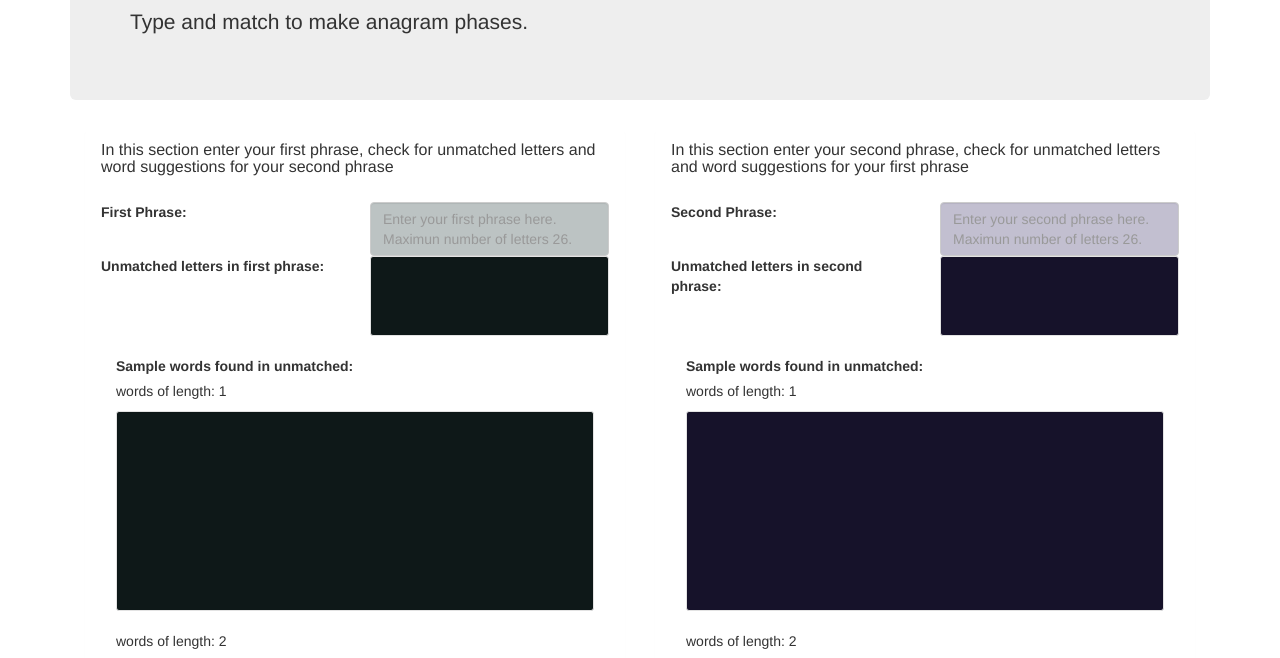
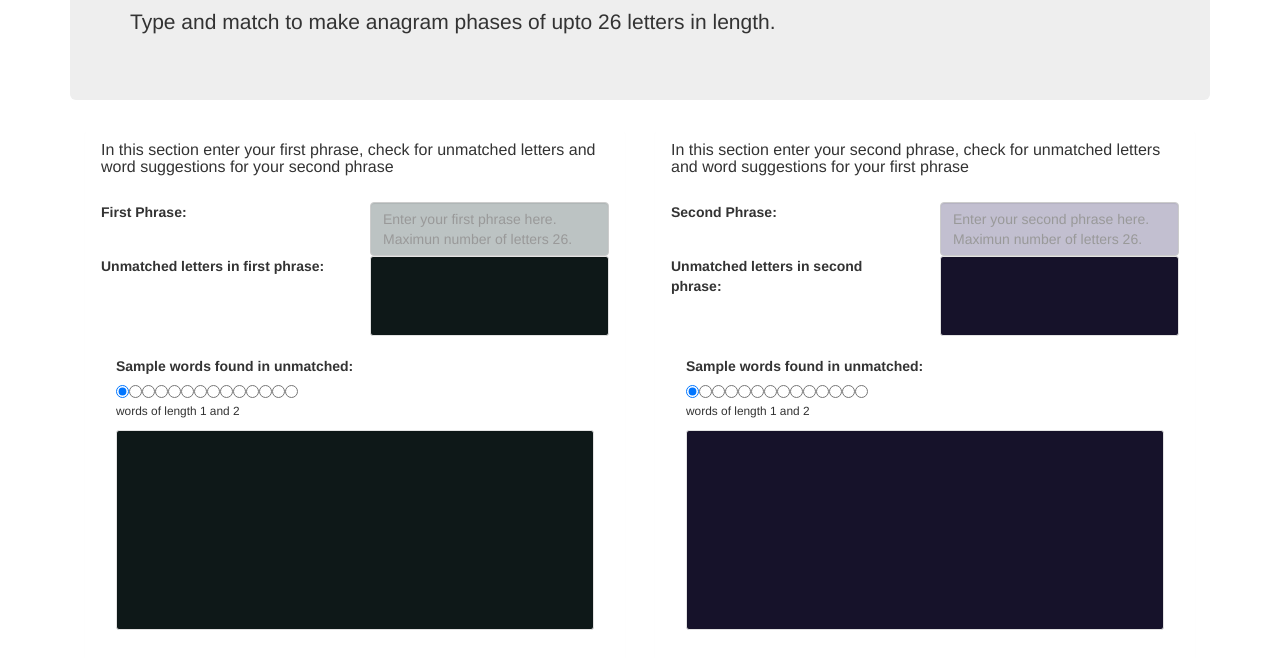
Before and after one commit to joosypigeon/anagram-i-nator, a plain HTML site: page index.html in a window 1280 px wide. Shown: the part 140-798 px from the top of the page. Drawn offline with nearby package versions, Linux system fonts and the light colour scheme.

Commit message:
radio buttons control which found word panel is visible

```diff
--- a/index.html
+++ b/index.html
@@ -19,7 +19,7 @@
         <header class="container">
             <div class="jumbotron">
                 <h1>Anagram-i-nator</h1>
-                <p class="lead">Type and match to make anagram phases.</p>
+                <p class="lead">Type and match to make anagram phases of upto 26 letters in length.</p>
             </div>
         </header>
         <section id="body" class="container" ng-controller="AnagramController">
@@ -47,12 +47,25 @@
 
                         <label for="firstWords" class="control-label col-md-12">Sample words found in unmatched:</label>
                         <div class="col-md-12">
+                            <form>
+
+                                    <input ng-repeat="words in firstWordsAll track by $index"
+                                           ng-checked="$index===0"
+                                           id="first{{$index}}" type="radio" name="showFirst" ng-model="$parent.showFirst" value="first{{$index}}">
+
+                            </form>
+
+
+
                             <div ng-repeat="words in firstWordsAll track by $index" >
-                                <p>words of length: {{$index + 1}}<p>
-                                <div class="firstWords well well-sm panel">
-                                    <p>{{words}}</p>
+                                <div ng-show="showFirst === 'first'+$index" >
+                                    <p class="small">{{wordsTitle[$index]}}<p>
+                                    <div class="firstWords well well-sm panel">
+                                        <p>{{words}}</p>
+                                    </div>
                                 </div>
                             </div>
+
                         </div>
                     </div>
                 </div>
@@ -82,10 +95,21 @@
 
                         <label for="secondWords" class="control-label col-md-12">Sample words found in unmatched:</label>
                         <div class="col-md-12">
-                            <div ng-repeat="words in secondWordsAll track by $index" >
-                                <p>words of length: {{$index + 1}}<p>
-                                <div class="secondWords well well-sm panel">
-                                    <p>{{words}}</p>
+
+                                <form>
+
+                                    <input ng-repeat="words in secondWordsAll track by $index"
+                                           ng-checked="$index===0"
+                                           id="second{{$index}}" type="radio"
+                                           name="showSecond" ng-model="$parent.showSecond" value="second{{$index}}">
+
+                            </form>
+                             <div ng-repeat="words in secondWordsAll track by $index" >
+                                <div ng-show="showSecond === 'second'+$index" >
+                                    <p class="small">{{wordsTitle[$index]}}<p>
+                                    <div class="secondWords well well-sm panel">
+                                        <p>{{words}}</p>
+                                    </div>
                                 </div>
                             </div>
                         </div>
--- a/js/app.js
+++ b/js/app.js
@@ -3,3 +3,4 @@
 var app = angular.module('app',[]);
 
 app.MAX_LETTERS = 26;
+app.MAX_WORD_LENGTH = 15;
--- a/js/controllers/AnagramController.js
+++ b/js/controllers/AnagramController.js
@@ -4,15 +4,34 @@ app.controller('AnagramController',
         function ($scope, compare) {
            var i, a;
            $('#firstUnmatched').height(60);
-           $('.firstWords').height(200);
+
            $('#secondUnmatched').height(60);
-           $('.secondWords').height(200);
 
+
+           $scope.wordsTitle = [
+              'words of length 1 and 2',
+              'words of length 3',
+              'words of length 4',
+              'words of length 5',
+              'words of length 6',
+              'words of length 7',
+              'words of length 8',
+              'words of length 9',
+              'words of length 10',
+              'words of length 11',
+              'words of length 12',
+              'words of length 13',
+              'words of length 14',
+              'words of length 15',
+           ];
+
+           $scope.showFirst = 'first0';
+           $scope.showSecond = 'second0';
 
            $scope.first = '';
            $scope.firstUnmatched = '';
            a = [];
-           for (i = 0; i < app.MAX_LETTERS; i++) {
+           for (i = 0; i < app.MAX_WORD_LENGTH - 1; i++) {
               a.push('');
            }
            $scope.firstWordsAll = a;
@@ -20,7 +39,7 @@ app.controller('AnagramController',
            $scope.second = '';
            $scope.secondUnmatched = '';
            a = [];
-           for (i = 0; i < app.MAX_LETTERS; i++) {
+           for (i = 0; i < app.MAX_WORD_LENGTH - 1; i++) {
               a.push('');
            }
            $scope.secondWordsAll = a;
@@ -36,6 +55,4 @@ app.controller('AnagramController',
            $scope.update = function () {
               compare.update($scope);
            };
-
-
         });
--- a/js/services/Compare.js
+++ b/js/services/Compare.js
@@ -106,17 +106,36 @@ app.factory('compare', ['anagramData', '$timeout', function (anagramData, $timeo
             }
 
             function updateWords(time, data) {
-               var wordsA = data.phraseA.map(function (ws) {
+               var str, wordsA = data.phraseA.map(function (ws) {
                   return ws.join(' ');
                }),
                        wordsB = data.phraseB.map(function (ws) {
                           return ws.join(' ');
                        });
 
-               console.log(data.phraseA);
-               console.log(wordsA);
-               console.log('updateWords:timeStamp:' + timeStamp);
-               console.log('updateWords:time:' + time);
+                       console.log('wordsA[0]:"'+wordsA[0]+'"');
+               if(wordsA[0]===''){
+                  wordsA.shift();
+               } else {
+                  str = wordsA[0] + ' ' + wordsA[1];
+                  wordsA.shift();
+                  wordsA.shift();
+                  wordsA.unshift(str);
+               }
+
+                if(wordsB[0]===''){
+                  wordsB.shift();
+               } else {
+                  str = wordsB[0] + ' ' + wordsB[1];
+                  wordsB.shift();
+                  wordsB.shift();
+                  wordsB.unshift(str);
+               }
+
+               //console.log(data.phraseA);
+               //console.log(wordsA);
+               //console.log('updateWords:timeStamp:' + timeStamp);
+               //console.log('updateWords:time:' + time);
 
                if (timeStamp > time) {
 //console.log('timeStamp is after time!!! ');
```
Also changed, not shown: css/style.css (+35 -0 lines).
